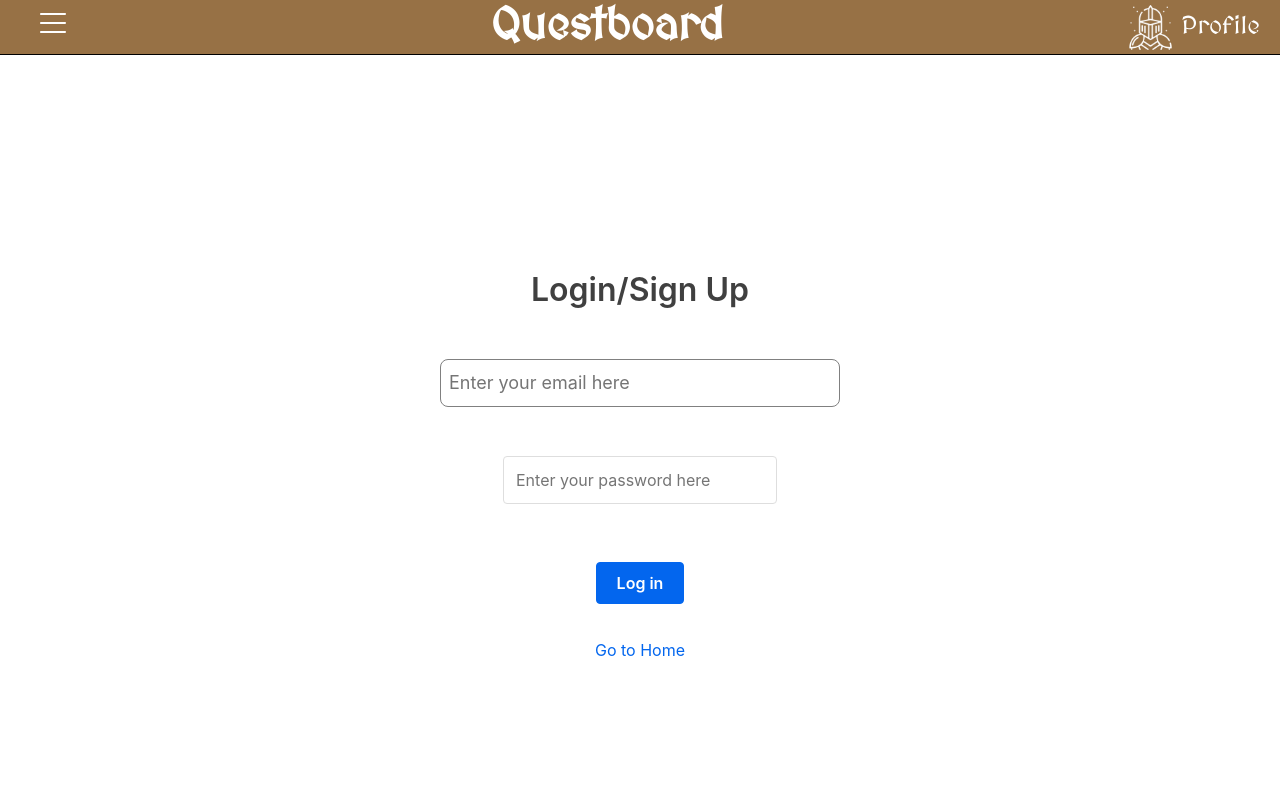
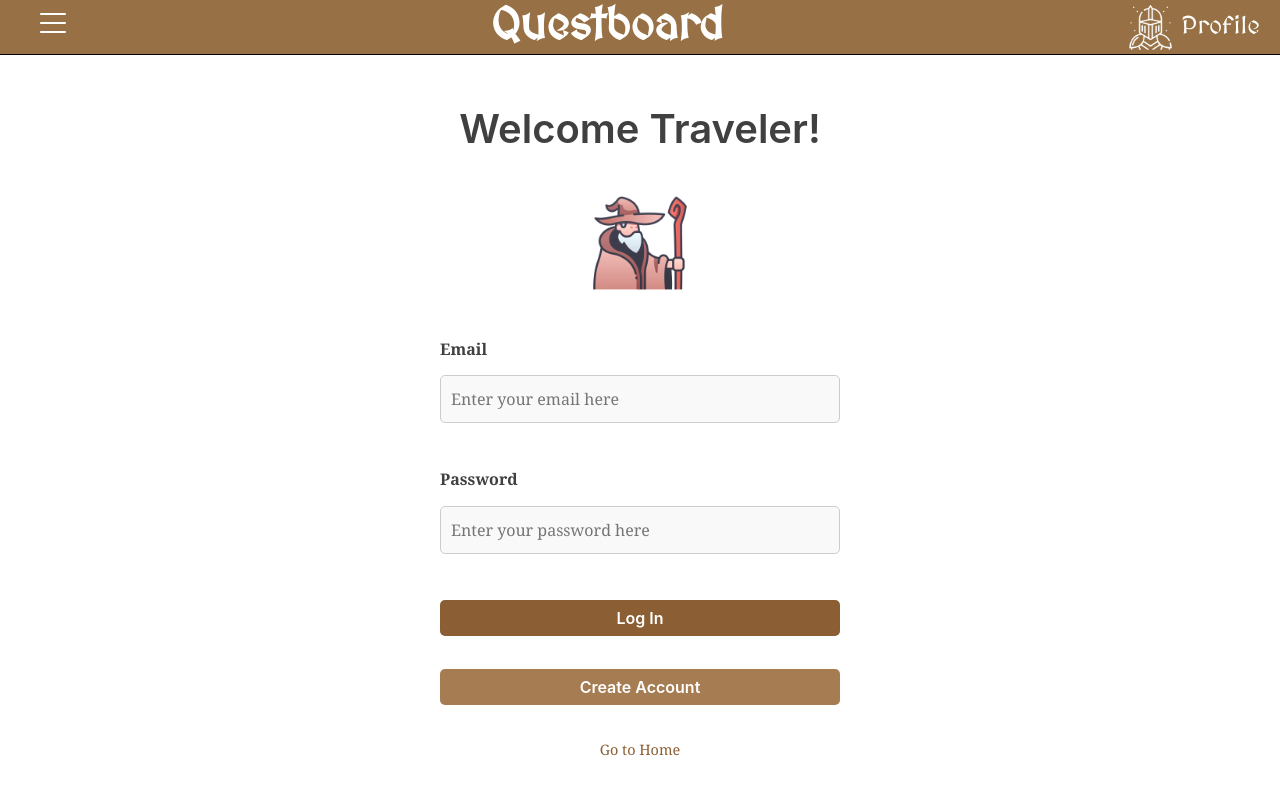
Before and after one commit to ssotoale/event-app, a React (Vite) app in the folder packages/quest-frontend/: page /login in a window 1280 px wide. Shown: the top 794 px of the page. Built offline with nearby package versions, Linux system fonts and the light colour scheme; a web font is replaced by a local one.

Commit message:
updated front page
added new css  in main.css for login page and edited the jsx file for style

```diff
--- a/packages/quest-frontend/src/login.jsx
+++ b/packages/quest-frontend/src/login.jsx
@@ -1,6 +1,6 @@
-// src/login.jsx
 import React, { useState } from 'react';
 import { useNavigate, Link } from 'react-router-dom';
+import wizardImg from './components/assets/wizard.png'; // Adjust the path if necessary
 
 const Login = ({ setLoggedIn, setEmail }) => {
   const [email, setLocalEmail] = useState('');
@@ -17,13 +17,14 @@ const Login = ({ setLoggedIn, setEmail }) => {
   };
 
   return (
-    <div className="mainContainer">
-      <div className="titleContainer">
-        <h2>Login/Sign Up</h2>
-      </div>
-      <br />
+    <div className="loginContainer">
+      <h1 className="loginTitle">Welcome Traveler!</h1>
+      <img src={wizardImg} alt="Wizard" className="wizardImage" />
+      <form className="loginForm">
         <div className="inputContainer">
+          <label htmlFor="email">Email</label>
           <input
+            id="email"
             value={email}
             placeholder="Enter your email here"
             onChange={(ev) => setLocalEmail(ev.target.value)}
@@ -31,9 +32,10 @@ const Login = ({ setLoggedIn, setEmail }) => {
           />
           <label className="errorLabel">{emailError}</label>
         </div>
-      <br />
         <div className="inputContainer">
+          <label htmlFor="password">Password</label>
           <input
+            id="password"
             type="password"
             value={password}
             placeholder="Enter your password here"
@@ -42,15 +44,14 @@ const Login = ({ setLoggedIn, setEmail }) => {
           />
           <label className="errorLabel">{passwordError}</label>
         </div>
-      <br />
-      <div className="inputContainer">
-        <button className="inputButton" onClick={onButtonClick}>Log in</button>
-      </div>
-      <br />
-      {/* Link to Home Page */}
-      <div className="inputContainer">
-        <Link to="/home">Go to Home</Link>
-      </div>
+        <button type="button" className="loginButton" onClick={onButtonClick}>
+          Log In
+        </button>
+        <button type="button" className="createAccountButton">
+          Create Account
+        </button>
+        <Link to="/home" className="homeLink">Go to Home</Link>
+      </form>
     </div>
   );
 };
--- a/packages/quest-frontend/src/main.css
+++ b/packages/quest-frontend/src/main.css
@@ -1217,6 +1217,82 @@ caption {
     width: 100%;
   }
 }
+/* Login Page Styles */
+
+.loginContainer {
+  text-align: center;
+  font-family: 'Georgia', serif;
+  margin: 50px auto;
+  max-width: 400px;
+}
+
+.loginTitle {
+  font-size: 2.5em;
+  margin-bottom: 20px;
+}
+
+.wizardImage {
+  width: 100px;
+  margin: 20px auto;
+}
+
+.loginForm {
+  display: flex;
+  flex-direction: column;
+  gap: 15px;
+}
+
+.inputContainer {
+  text-align: left;
+}
+
+.inputBox {
+  width: 100%;
+  padding: 10px;
+  margin-top: 5px;
+  font-size: 1em;
+  border: 1px solid #ccc;
+  border-radius: 5px;
+  background-color: #f9f9f9;
+}
+
+.errorLabel {
+  color: red;
+  font-size: 0.8em;
+  margin-top: 5px;
+}
+
+.loginButton, .createAccountButton {
+  width: 100%;
+  padding: 10px;
+  font-size: 1em;
+  margin-top: 10px;
+  border: none;
+  border-radius: 5px;
+  cursor: pointer;
+}
+
+.loginButton {
+  background-color: #8b5e34;
+  color: #fff;
+}
+
+.createAccountButton {
+  background-color: #a67c52;
+  color: #fff;
+}
+
+.homeLink {
+  margin-top: 10px;
+  display: block;
+  font-size: 0.9em;
+  text-decoration: none;
+  color: #8b5e34;
+}
+
+.homeLink:hover {
+  text-decoration: underline;
+}
 
 /*
  * Navigation
```
Lines whose indentation alone changed are shown as unchanged.
